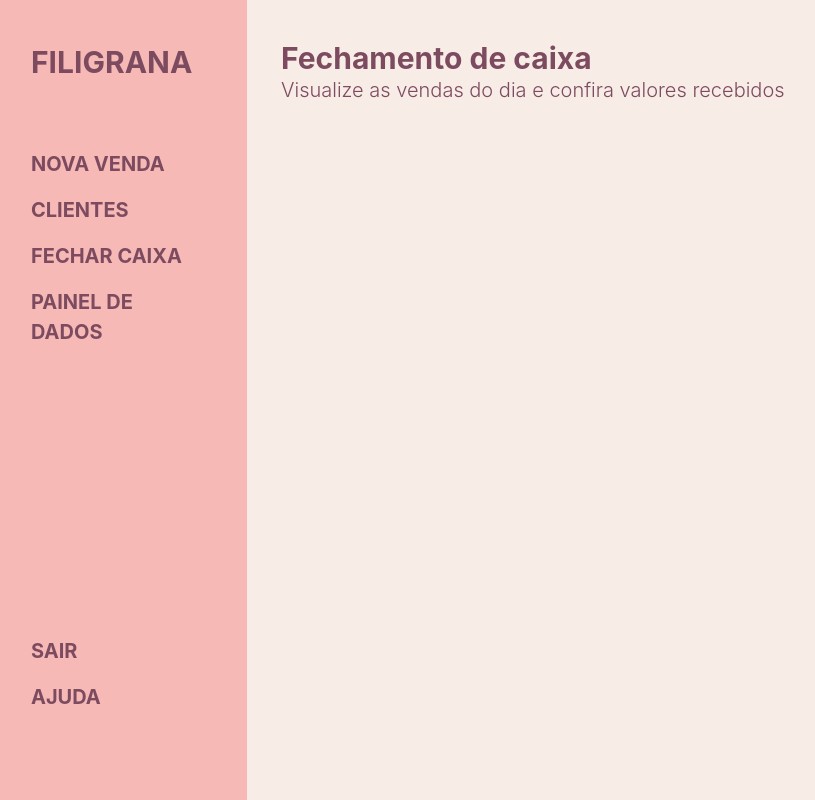
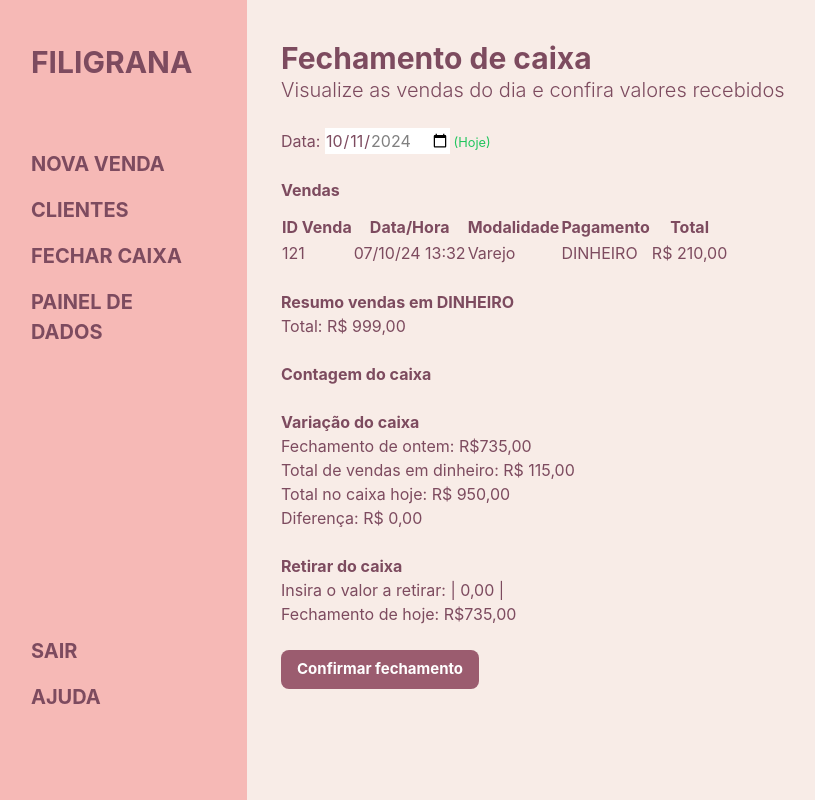
Before and after one commit to KombatRafael18/FiligranaCaixa, a React (Create React App) app in the folder Codigo/frontend/: page /fechamento-de-caixa in a window 1280 px wide. Shown: the whole page, without its empty margins (9-824 px from the left). Built offline with nearby package versions, Linux system fonts and the light colour scheme.

Commit message:
Escreve estrutura geral da página de fechamento de caixa

```diff
--- a/Codigo/frontend/src/pages/FechamentoDeCaixa.js
+++ b/Codigo/frontend/src/pages/FechamentoDeCaixa.js
@@ -1,18 +1,115 @@
-import React from "react";
+import React, { useState } from "react";
 import SideDrawer from "../components/SideDrawer";
+import Button from "../components/Button";
+
+/**
+ * Retorna a data atual no formato ISO (YYYY-MM-DD) sem a parte do tempo.
+ */
+function nowLocalISODateOnly() {
+  const now = new Date();
+  const y = now.getFullYear().toString();
+  const m = (now.getMonth() + 1).toString().padStart(2, "0");
+  const d = now.getDate().toString().padStart(2, "0");
+  return `${y}-${m}-${d}`;
+}
 
 function FechamentoDeCaixa() {
+  const [referenceDate, setReferenceDate] = useState(nowLocalISODateOnly());
+
+  const isReferenceDateToday = referenceDate === nowLocalISODateOnly();
+
   return (
     <>
       <SideDrawer isOpen={true} />
 
-      <section className="ml-[250px] p-10">
+      <section className="ml-[250px] p-10 max-w-screen-lg">
         <header>
           <h1 className="text-3xl font-bold">Fechamento de caixa</h1>
           <p className="text-xl font-light">
             Visualize as vendas do dia e confira valores recebidos
           </p>
         </header>
+
+        <section className="mt-6">
+          Data:{" "}
+          <input
+            type="date"
+            value={referenceDate}
+            min="2024-01-01"
+            max={nowLocalISODateOnly()}
+            onChange={(e) => setReferenceDate(e.target.value)}
+          />
+          {isReferenceDateToday && (
+            <small className="text-green-500">&nbsp;(Hoje)</small>
+          )}
+        </section>
+
+        <section className="mt-6">
+          <h2 className="text-base font-bold">Vendas</h2>
+
+          {/* TODO: Tabela de vendas */}
+          <table className="mt-3">
+            <thead>
+              {/* ID Venda Data/Hora Modalidade Pagamento Total */}
+              <tr>
+                <th>ID Venda</th>
+                <th>Data/Hora</th>
+                <th>Modalidade</th>
+                <th>Pagamento</th>
+                <th>Total</th>
+              </tr>
+            </thead>
+
+            <tbody>
+              <tr>
+                <td>121</td>
+                <td>07/10/24 13:32</td>
+                <td>Varejo</td>
+                <td>DINHEIRO</td>
+                <td>R$ 210,00</td>
+              </tr>
+            </tbody>
+          </table>
+        </section>
+
+        <section className="mt-6">
+          <h2 className="text-base font-bold">Resumo vendas em DINHEIRO</h2>
+
+          {/* TODO: Total de vendas em dinheiro */}
+          <p>Total: R$ 999,00</p>
+        </section>
+
+        <section className="mt-6">
+          <h2 className="text-base font-bold">Contagem do caixa</h2>
+
+          {/* TODO: Contadores de cédulas e moedas */}
+        </section>
+
+        <section className="mt-6">
+          <h2 className="text-base font-bold">Variação do caixa</h2>
+
+          {/* TODO: Diferença entre o fechamento de ontem e o total no caixa hoje */}
+          <div>
+            <p>Fechamento de ontem: R$735,00</p>
+            <p>Total de vendas em dinheiro: R$ 115,00</p>
+            <p>Total no caixa hoje: R$ 950,00</p>
+            <p>Diferença: R$ 0,00</p>
+          </div>
+        </section>
+
+        <section className="mt-6">
+          <h2 className="text-base font-bold">Retirar do caixa</h2>
+
+          {/* TODO: Permitir retirar dinheiro do caixa */}
+          <div>
+            <p>Insira o valor a retirar: | 0,00 |</p>
+            <p>Fechamento de hoje: R$735,00</p>
+          </div>
+        </section>
+
+        <div className="mt-6">
+          <Button type="button">Confirmar fechamento</Button>
+        </div>
       </section>
     </>
   );
```
